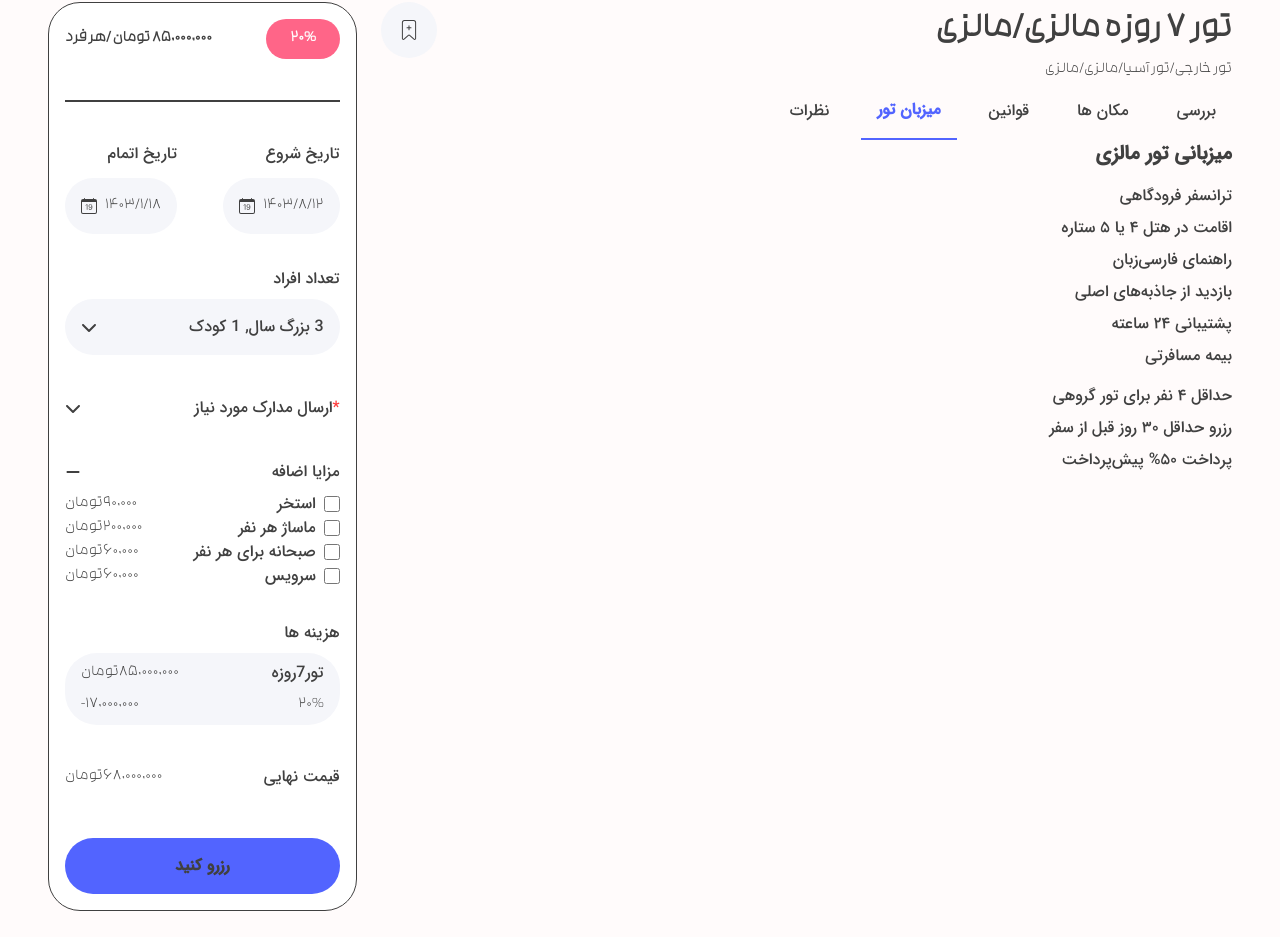
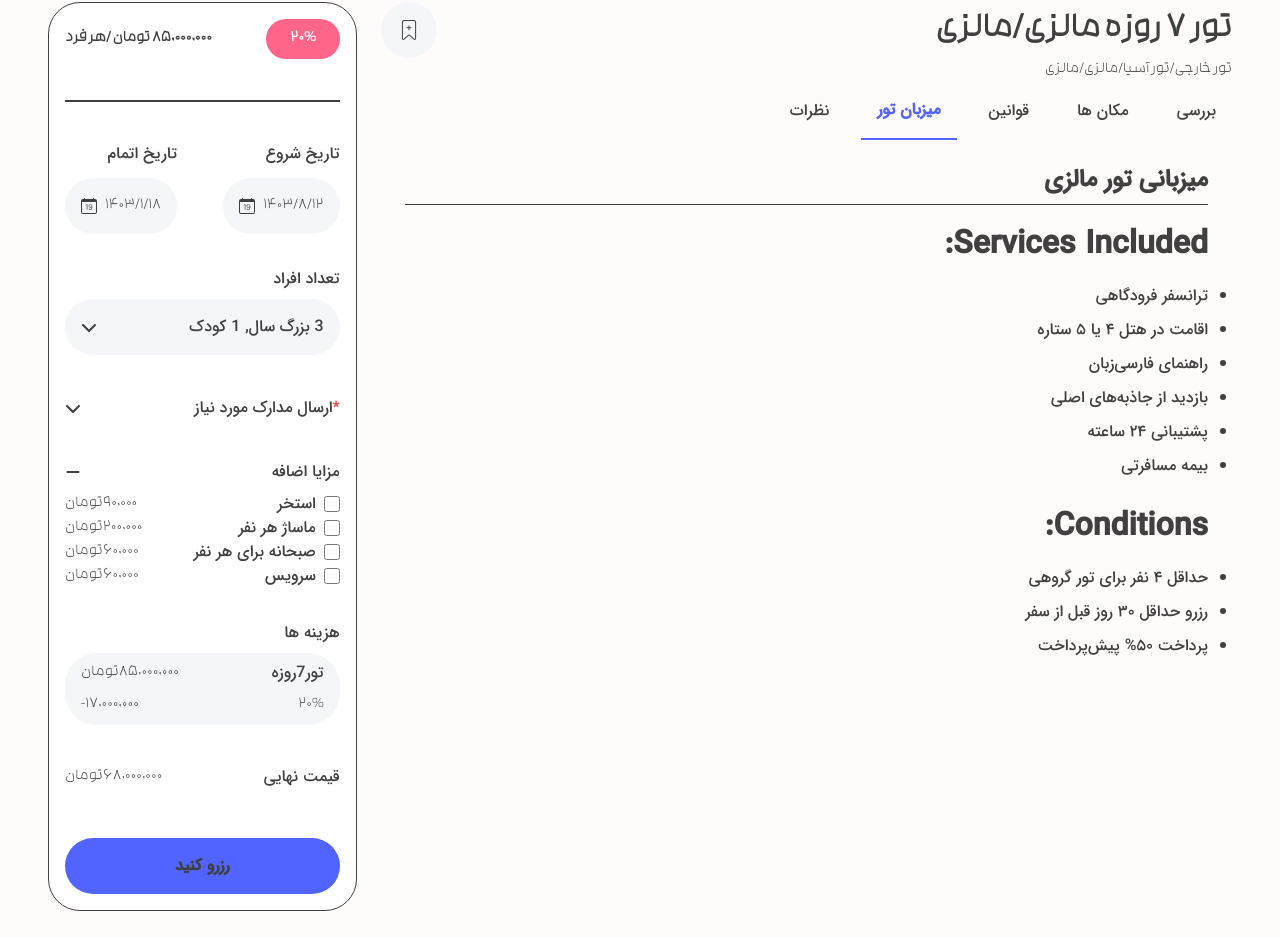
Before and after one commit to M-sahand-dev/Travel-Agency, a React (Vite) app: page /detail/1/hostTour in a window 1280 px wide. Shown: the part 1072-2009 px from the top of the page. Built offline with nearby package versions, Linux system fonts and the light colour scheme.

Commit message:
update sliderimg

```diff
--- a/src/components/detailPage/Check.tsx
+++ b/src/components/detailPage/Check.tsx
@@ -18,7 +18,7 @@ export const CheckTour = (): JSX.Element => {
       <div className=" flex flex-col gap-8">
         {currentTour?.checkTour.map((item) => (
           <div key={idTour + item.id} className=" flex flex-col gap-8 py-4 ">
-            <p className="text-base">{item.description}</p>
+            <p className="text-base text-justify">{item.description}</p>
             <div className="w-full border border-dark-secondary max-lg:hidden"></div>
             <div className=" max-lg:flex hidden  items-center justify-between dark:bg-dark-quinary-5 p-4">
               <div className=" font-Rokh text-2xl font-bold">
@@ -26,7 +26,7 @@ export const CheckTour = (): JSX.Element => {
               </div>
               <Link
                 className="py-4 px-8 rounded-4xl bg-blue-primary text-white"
-                to={"/reserved"}>
+                to={"/"}>
                 رزرو کنید
               </Link>
             </div>
--- a/src/components/detailPage/HostTour.tsx
+++ b/src/components/detailPage/HostTour.tsx
@@ -8,20 +8,32 @@ export const HostTour = (): JSX.Element => {
   console.log(currentTour);
 
   return (
-    <div>
-      <div className="">
-        <div className=" mb-4 font-black text-xl">
+    <div className=" rounded-lg  p-6">
+      <div className="mb-6">
+        <div className="text-2xl font-bold  mb-4 border-b pb-2">
           {currentTour?.hostTour.title}
         </div>
-        <div className="flex flex-col gap-2">
-          {currentTour?.hostTour.services.map((item: string, i: number) => (
-            <span key={i}>{item}</span>
-          ))}
+
+        <div className="space-y-3 mb-6">
+          <h3 className="font-semibold text-lg ">Services Included:</h3>
+          <ul className="list-disc pl-5 space-y-2 ">
+            {currentTour?.hostTour.services.map((item: string, i: number) => (
+              <li key={i} className="leading-relaxed">
+                {item}
+              </li>
+            ))}
+          </ul>
         </div>
-        <div className="flex flex-col gap-2 mt-4">
-          {currentTour?.hostTour.conditions.map((item: string, i: number) => (
-            <span key={i}>{item}</span>
-          ))}
+
+        <div className="space-y-3">
+          <h3 className="font-semibold text-lg ">Conditions:</h3>
+          <ul className="list-disc pl-5 space-y-2 ">
+            {currentTour?.hostTour.conditions.map((item: string, i: number) => (
+              <li key={i} className="leading-relaxed">
+                {item}
+              </li>
+            ))}
+          </ul>
         </div>
       </div>
     </div>
--- a/src/components/detailPage/Review.tsx
+++ b/src/components/detailPage/Review.tsx
@@ -1,6 +1,7 @@
 import { type JSX } from "react";
 import { NavLink, Outlet, useParams } from "react-router-dom";
 import { navReview, tourProductData } from "../../constants";
+import { ReviewMenuResponsiv } from "./ReviewMenuResponsiv";
 
 export const Review = (): JSX.Element => {
   const { id } = useParams();
@@ -12,20 +13,21 @@ export const Review = (): JSX.Element => {
   return (
     <div className="">
       <div>
-        <nav className="flex gap-4 items-center">
+        <nav className="flex gap-4 items-center max-sm:hidden">
           {navReview.map((item) => (
             <NavLink
               key={item.id}
               to={item.to.replace(":id", id || "")}
               className={({ isActive }) =>
                 isActive
-                  ? "  border-b-2 border-b-blue-primary p-4 font-bold text-blue-primary  transition duration-200 ease-in-out"
-                  : "p-4 hover:text-gary-primary transition duration-200 ease-in-out"
+                  ? `border-b-2   border-b-blue-primary p-4 font-bold text-blue-primary  transition duration-200 ease-in-out`
+                  : `p-4  hover:text-gary-primary transition duration-200 ease-in-out`
               }>
               {item.name}
             </NavLink>
           ))}
         </nav>
+        <ReviewMenuResponsiv navReview={navReview} />
       </div>
       <Outlet />
     </div>
--- /dev/null
+++ b/src/components/detailPage/ReviewMenuResponsiv.tsx
@@ -0,0 +1,41 @@
+import { useState, type JSX } from "react";
+import type { NavReview } from "../../types";
+import { NavLink, useParams } from "react-router-dom";
+import { TfiLayoutMenuSeparated } from "react-icons/tfi";
+
+export const ReviewMenuResponsiv = ({
+  navReview,
+}: {
+  navReview: NavReview[];
+}): JSX.Element => {
+  const { id } = useParams();
+  const [isMenuOpen, setIsMenuOpen] = useState(false);
+  const handleToggleMenu = () => {
+    setIsMenuOpen(!isMenuOpen);
+  };
+
+  return (
+    <div className="hidden flex-col gap-4  max-sm:flex relative py-4">
+      <div className="text-2xl py-4 *:cursor-pointer hover:shadow-2xl w-6 h-6">
+        <button onClick={handleToggleMenu} type="button" className="">
+          <TfiLayoutMenuSeparated />
+        </button>
+      </div>
+      <nav
+        className={` ${!isMenuOpen ? "hidden" : "flex"} absolute bg-white dark:bg-dark-quinary-5 top-16 w-full rounded-2xl  flex-col gap-4 items-center`}>
+        {navReview.map((item: NavReview) => (
+          <NavLink
+            key={item.id}
+            to={item.to.replace(":id", id || "")}
+            className={({ isActive }) =>
+              isActive
+                ? `border-b-2   border-b-blue-primary p-4 font-bold text-blue-primary  transition duration-200 ease-in-out`
+                : `p-4  hover:text-gary-primary transition duration-200 ease-in-out`
+            }>
+            {item.name}
+          </NavLink>
+        ))}
+      </nav>
+    </div>
+  );
+};
--- a/src/components/detailPage/SliderImg.tsx
+++ b/src/components/detailPage/SliderImg.tsx
@@ -2,6 +2,7 @@ import { useId, useState, type JSX } from "react";
 import { FaArrowLeft, FaArrowRight } from "react-icons/fa6";
 import { Swiper, SwiperSlide } from "swiper/react";
 import { Navigation } from "swiper/modules";
+import type { Swiper as SwiperType } from "swiper"; // تغییر این خط
 import type { TourProduct } from "../../types";
 
 export const SliderImg = ({
@@ -16,6 +17,7 @@ export const SliderImg = ({
   const handleSlideChange = (swiper: SwiperType) => {
     setActiveIndex(swiper.realIndex);
   };
+
   return (
     <div className=" relative w-full">
       <div className="flex absolute z-10 top-8 w-full items-center bg-dark-glass-contrast-2 p-4 rounded-3xl">
--- a/src/components/detailPage/index.ts
+++ b/src/components/detailPage/index.ts
@@ -10,3 +10,4 @@ export * from "./HostTour";
 export * from "./Coment";
 export * from "./ProductTour";
 export * from "./TitleProduct";
+export * from "./ReviewMenuResponsiv";
--- a/src/components/landingPage/heroSection/SearchBar.tsx
+++ b/src/components/landingPage/heroSection/SearchBar.tsx
@@ -3,7 +3,6 @@ import { CiLocationOn } from "react-icons/ci";
 import { IoIosArrowDown } from "react-icons/io";
 import { BsCalendarDate } from "react-icons/bs";
 import { LuUserRound } from "react-icons/lu";
-// import { v4 as uuidv4 } from "uuid";
 import { tourProductData } from "../../../constants/data";
 import { Link } from "react-router-dom";
 import type { TourProduct } from "../../../types";
```
Also changed, not shown: src/main.tsx (+6 -1 lines).
